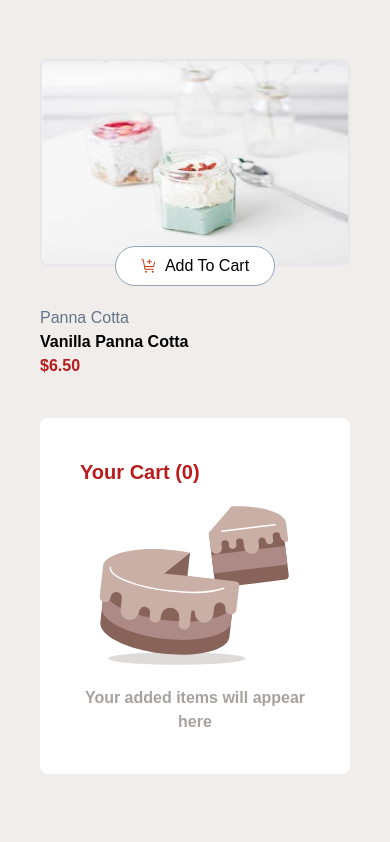
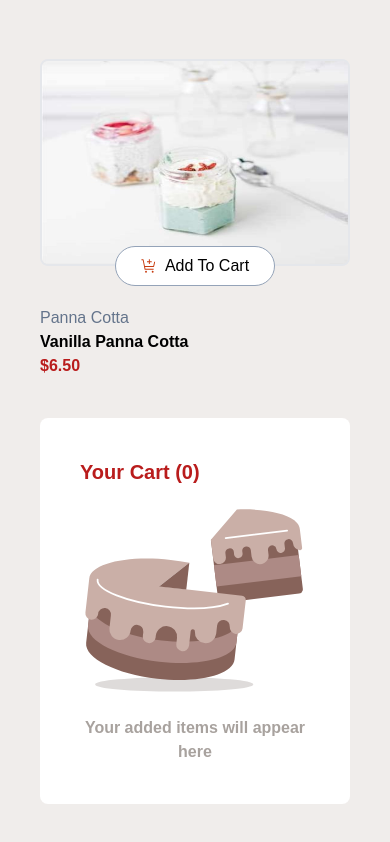
Before and after one commit to KamCoder5/restaurant-product-list, a Next.js app: page / in a window 390 px wide. Shown: the part 3038-3880 px from the top of the page. Before the commit the page ends 3852 px from the top, so only its background shows below. Built offline with nearby package versions, Linux system fonts and the light colour scheme.

Commit message:
fixed bug: summary card size does not change when the cart is empty

```diff
--- a/src/app/components/SummaryCard.tsx
+++ b/src/app/components/SummaryCard.tsx
@@ -21,14 +21,14 @@ export const SummaryCard: React.FC<SummaryCardProps> = ({
   getTotalCartCost,
 }) => {
   return (
-    <div className="justify-center items-center lg:h-1/4 lg:p-10 bg-white max-sm:p-10 md:p-10 rounded-lg">
+    <div className="justify-center items-center lg:h-1/4 lg:p-10 bg-white max-sm:p-10 md:p-10 rounded-lg  lg:min-w-1/4">
       <div className="text-red-700 text-xl font-extrabold">
         Your Cart ({totalItemsInCart})
       </div>
       {productsInCart.length == 0 && (
         <div>
           <Image
-            className="m-auto"
+            className="m-auto w-full"
             src={emptyCart}
             width={200}
             height={200}
```
